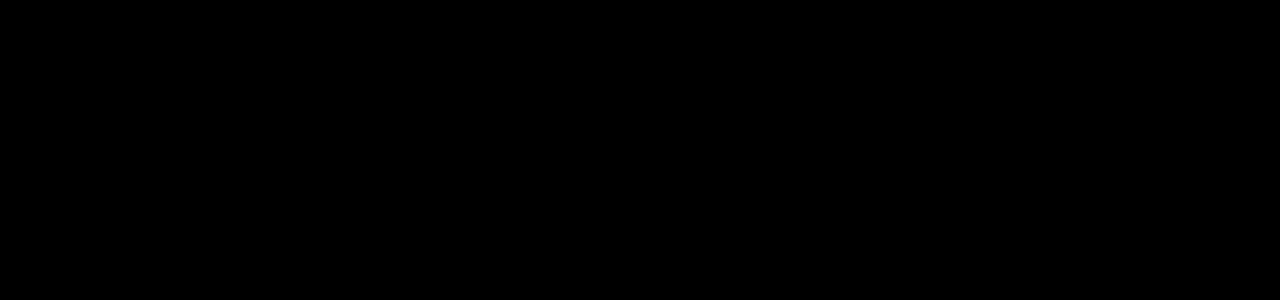
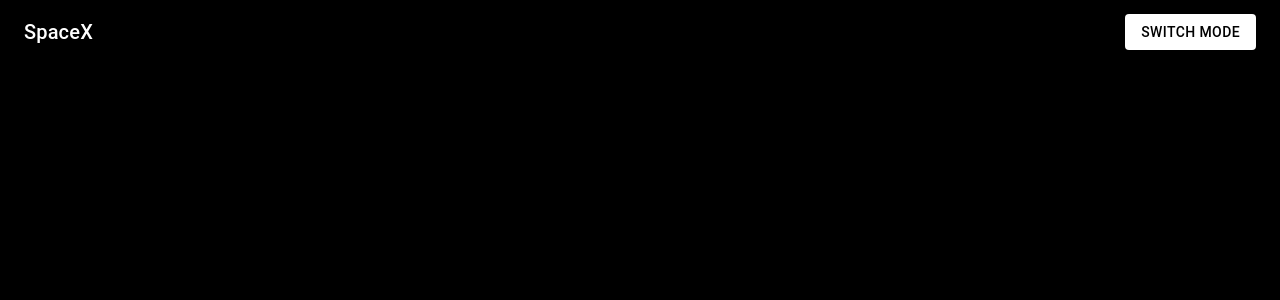
Before and after one commit to IMZihad21/spaceXflights, a React (Create React App) app: page / in a window 1280 px wide. Shown: the top 300 px of the page. Built offline with nearby package versions, Linux system fonts and the light colour scheme.

Commit message:
Added navigation bar and fixed button theme
Signed-off-by: Mofajjal Rasul <imzihad@gmail.com>

```diff
--- a/src/App.tsx
+++ b/src/App.tsx
@@ -1,7 +1,12 @@
 import React from "react";
+import NavBar from "Components/NavBar";
 
 function App() {
-  return <div></div>;
+  return (
+    <div>
+      <NavBar />
+    </div>
+  );
 }
 
 export default App;
--- /dev/null
+++ b/src/Components/NavBar.tsx
@@ -0,0 +1,78 @@
+import React from "react";
+import {
+  AppBar,
+  Button,
+  Fab,
+  Toolbar,
+  Tooltip,
+  Typography,
+  Zoom,
+} from "@mui/material";
+import useScrollTrigger from "@mui/material/useScrollTrigger";
+import Slide from "@mui/material/Slide";
+import { useAppDispatch } from "Redux/store";
+import { switchThemeMode } from "Redux/slices/themeMode";
+import NavigationIcon from "@mui/icons-material/Navigation";
+
+const NavBar = () => {
+  const trigger = useScrollTrigger();
+  const dispatch = useAppDispatch();
+
+  const handleClick = (event: React.MouseEvent<HTMLDivElement>) => {
+    const anchor = (
+      (event.target as HTMLDivElement).ownerDocument || document
+    ).querySelector("#back-to-top-anchor");
+
+    if (anchor) {
+      anchor.scrollIntoView({
+        behavior: "smooth",
+        block: "center",
+      });
+    }
+  };
+
+  return (
+    <React.Fragment>
+      <Slide appear={false} direction="down" in={!trigger}>
+        <AppBar
+          component="nav"
+          sx={{
+            boxShadow: "none",
+            backgroundImage: "none",
+          }}
+        >
+          <Toolbar
+            sx={{
+              justifyContent: "space-between",
+            }}
+          >
+            <Typography variant="h6">SpaceX</Typography>
+            <Button
+              variant="contained"
+              onClick={() => dispatch(switchThemeMode())}
+            >
+              Switch Mode
+            </Button>
+          </Toolbar>
+        </AppBar>
+      </Slide>
+      <Toolbar id="back-to-top-anchor" />
+      <Zoom in={trigger}>
+        <Tooltip
+          onClick={handleClick}
+          role="presentation"
+          sx={{ position: "fixed", bottom: 16, right: 16 }}
+          title="Scroll to Top"
+          arrow
+          placement="left"
+        >
+          <Fab color="secondary" size="small">
+            <NavigationIcon />
+          </Fab>
+        </Tooltip>
+      </Zoom>
+    </React.Fragment>
+  );
+};
+
+export default NavBar;
--- a/src/Components/ThemeLayout.tsx
+++ b/src/Components/ThemeLayout.tsx
@@ -52,6 +52,17 @@
           },
         },
       },
+      MuiButton: {
+        styleOverrides: {
+          containedPrimary: {
+            color: themeMode === "light" ? "#fff" : "#000",
+            backgroundColor: themeMode === "light" ? "#000" : "#fff",
+            "&:hover": {
+              backgroundColor: themeMode === "light" ? "#000" : "#fff",
+            },
+          },
+        },
+      },
     },
   });
   return (
```
